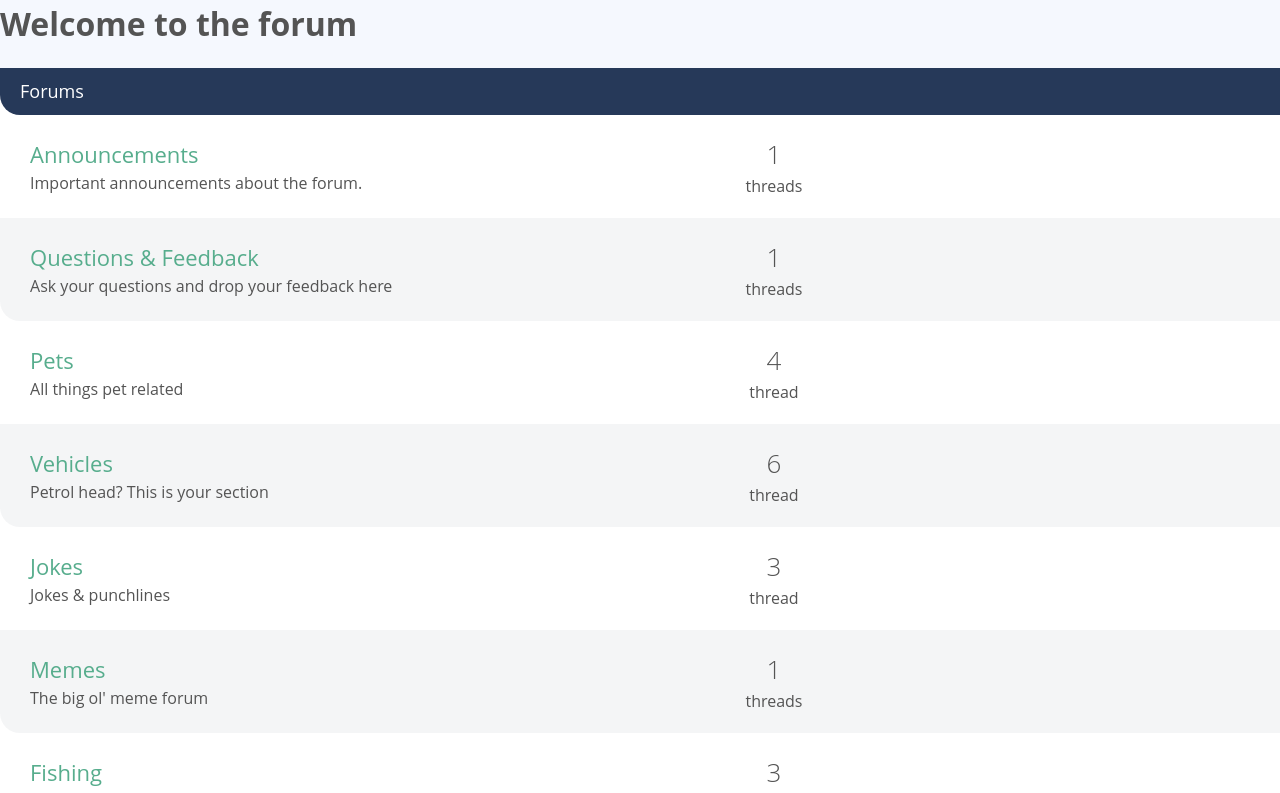
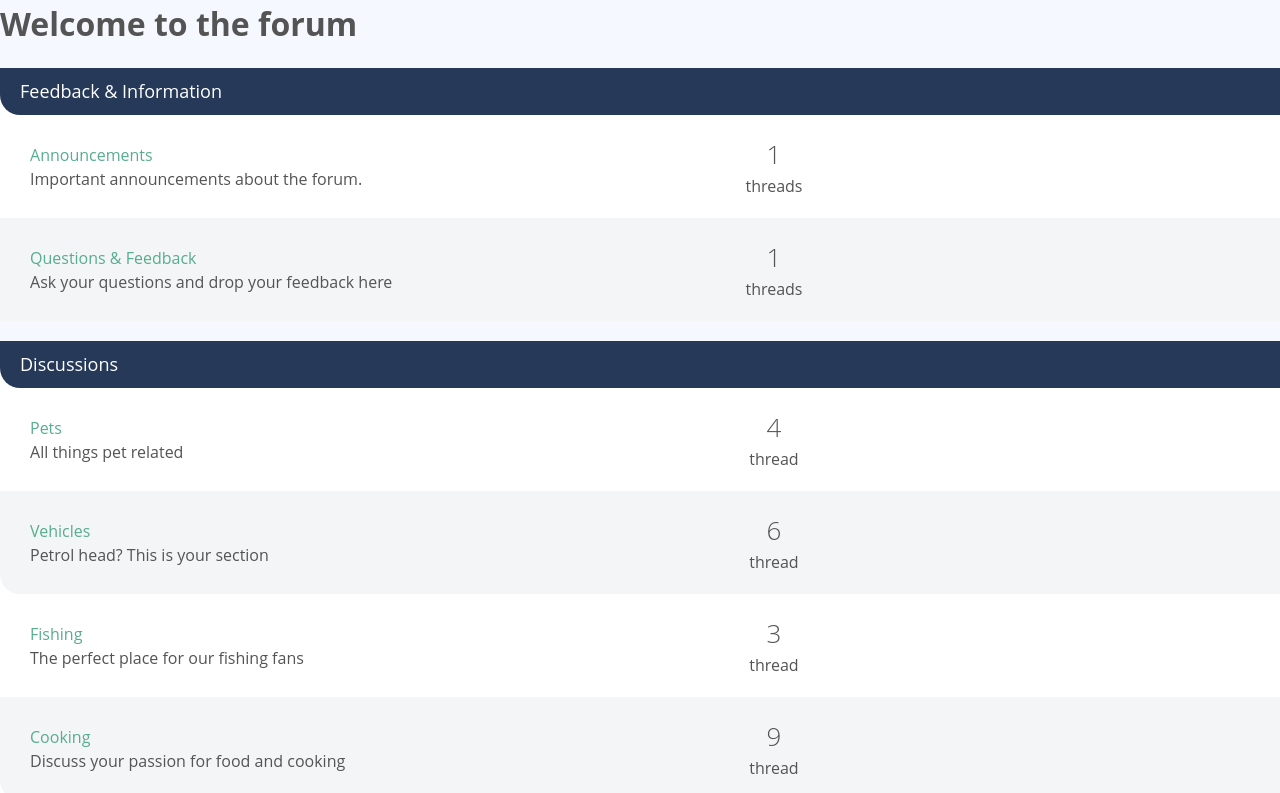
Before and after one commit to AndreNascimento1998/vue-master-class, a Vue app: page / in a window 1280 px wide. Shown: the top 793 px of the page. Built offline with nearby package versions, Linux system fonts and the light colour scheme.

Commit message:
refeact: all files using state global

```diff
--- /dev/null
+++ b/src/components/CategoryList.vue
@@ -0,0 +1,25 @@
+<template>
+    <forum-list
+        v-for="category in categories"
+        :key="category.id"
+        :forums="getForumsCategory(category)"
+        :title="category.name"
+        :categoryId="category.id"
+    />
+</template>
+<script setup>
+import ForumList from '@/components/ForumList.vue';
+import { useGlobalStore } from '@/stores/GlobalStore.js'
+
+const globalStore = useGlobalStore()
+const props = defineProps({
+    categories: {
+        required: true,
+        type: Array
+    },
+})
+
+function getForumsCategory(category) {
+    return globalStore.sourceData.forums.filter(forum => forum.categoryId === category.id)
+}
+</script>
--- a/src/components/ForumList.vue
+++ b/src/components/ForumList.vue
@@ -1,8 +1,9 @@
-export <template>
+<template>
     <div class="forum-list">
 
         <h2 class="list-title">
-            <a href="#">Forums</a>
+            <router-link v-if="categoryId" :to="{name: 'Category', params: {id: categoryId}}">{{ title }}</router-link>
+            <span v-else>{{ title }}</span>
         </h2>
 
         <div
@@ -12,8 +13,6 @@ export <template>
         >
             <div class="forum-details">
                 <router-link
-                    class="text-xlarge"
-                    href="forum.html"
                     :to="{name: 'Forum', params: {id: forum.id}}"
                 >
                     {{ forum.name }}
@@ -24,7 +23,7 @@ export <template>
             <div class="threads-count">
                 <p>
                     <span class="count">{{ forum.threads?.length }}</span>
-                    {{ forum.threads?.length > 1 ? 'thread' : 'threads'}}
+                    {{ parsedThreadsLenght(forum)}}
                 </p>
             </div>
 
@@ -37,10 +36,26 @@ export <template>
 </template>
 
 <script setup>
+
 const props = defineProps({
     forums: {
         required: true,
         type: Array
+    },
+    title: {
+        type: String,
+        default: 'Forum'
+    },
+    categoryId: {
+        required: false,
+        type: String
     }
 })
+
+function parsedThreadsLenght(forum) {
+    if(forum?.threads){
+        return forum.threads?.length > 1 ? 'thread' : 'threads'
+    }
+    return 'no threads'
+}
 </script>
--- a/src/components/PostList.vue
+++ b/src/components/PostList.vue
@@ -25,12 +25,11 @@
 </template>
 
 <script setup>
-import sourceData from '@/data.json'
-import { reactive } from 'vue';
+import { computed } from 'vue';
+import { useGlobalStore } from '@/stores/GlobalStore.js'
 
-const {
-    users
-} = reactive(sourceData)
+const globalStore = useGlobalStore()
+const users = computed(() => globalStore.sourceData.users)
 
 const props = defineProps({
     posts: {
@@ -40,6 +39,6 @@ const props = defineProps({
 })
 
 function userById(userId) {
-    return users.find(u => u.id === userId)
+    return users.value.find(u => u.id === userId)
 }
 </script>
--- a/src/components/ThreadList.vue
+++ b/src/components/ThreadList.vue
@@ -40,9 +40,11 @@
 </template>
 
 <script setup>
-import sourceData from '@/data.json'
-import { reactive } from 'vue';
+import { computed } from 'vue';
 import { RouterLink } from 'vue-router';
+import { useGlobalStore } from '@/stores/GlobalStore.js'
+
+const globalStore = useGlobalStore()
 
 const props = defineProps({
     threads: {
@@ -50,17 +52,10 @@ const props = defineProps({
     }
 })
 
-const {
-    posts,
-    users
-} = reactive(sourceData)
-
-function postById(postId) {
-    return posts.find(p => p.id === postId)
-}
+const users = computed(() => globalStore.sourceData.users)
 
 function userById(userId) {
-    return users.find(u => u.id === userId)
+    return users.value.find(u => u.id === userId)
 }
 
 </script>
--- /dev/null
+++ b/src/pages/Category.vue
@@ -0,0 +1,29 @@
+<template>
+    <h1>{{ category.name }}</h1>
+    <forum-list
+        :title="category.name"
+        :forums="getForumsCategory(category)"
+    />
+</template>
+
+<script setup>
+import ForumList from '@/components/ForumList.vue'
+import { computed } from 'vue';
+import { useGlobalStore } from '@/stores/GlobalStore.js'
+
+const globalStore = useGlobalStore()
+
+const props = defineProps({
+    id: {
+        required: true,
+        type: String
+    }
+})
+
+const category = computed(() => globalStore.sourceData.categories.find(category => category.id === props.id))
+
+
+function getForumsCategory(category) {
+    return globalStore.sourceData.forums.filter(forum => forum.categoryId === category.id)
+}
+</script>
--- a/src/pages/Forum.vue
+++ b/src/pages/Forum.vue
@@ -15,8 +15,10 @@
 
 <script setup>
 import ThreadList from '@/components/ThreadList.vue';
-import sourceData from '@/data.json'
 import { computed } from 'vue';
+import { useGlobalStore } from '@/stores/GlobalStore.js'
+
+const globalStore = useGlobalStore()
 
 const props = defineProps({
     id: {
@@ -25,7 +27,7 @@ const props = defineProps({
     }
 })
 
-const forum = computed(() => sourceData.forums.find(forum => forum.id === props.id))
+const forum = computed(() => globalStore.sourceData.forums.find(forum => forum.id === props.id))
 
-const threads = computed(() => sourceData.threads.filter(thread => thread.forumId === props.id))
+const threads = computed(() => globalStore.sourceData.threads.filter(thread => thread.forumId === props.id))
 </script>
--- a/src/pages/Home.vue
+++ b/src/pages/Home.vue
@@ -1,15 +1,16 @@
 <template>
     <h1>Welcome to the forum</h1>
-    <forum-list :forums="forums" />
+    <category-list :categories="categories" />
 </template>
 
 <script setup>
-import sourceData from '@/data.json'
-import { reactive } from 'vue';
-import ForumList from '../components/ForumList.vue';
+import { computed } from 'vue';
+import CategoryList from '../components/CategoryList.vue';
+import { useGlobalStore } from '@/stores/GlobalStore.js'
 
+const globalStore = useGlobalStore()
 
-const { forums } = reactive(sourceData)
+const categories = computed(() => globalStore.sourceData.categories)
 
 </script>
 
--- a/src/pages/ThreadShow.vue
+++ b/src/pages/ThreadShow.vue
@@ -1,5 +1,5 @@
 <template>
-    <div class="col-large push-top " style="color: black;">
+    <div class="col-large push-top" style="color: black">
         <div>
             <h1>{{ thread.title }}</h1>
             <post-list :posts="threadPosts" />
@@ -9,15 +9,12 @@
 </template>
 
 <script setup>
-import sourceData from '@/data.json'
-import { computed, reactive, ref } from 'vue';
-import PostList from '@/components/PostList.vue';
-import PostsEdit from '../components/PostsEdit.vue';
+import { computed } from "vue"
+import PostList from "@/components/PostList.vue"
+import PostsEdit from "../components/PostsEdit.vue"
+import { useGlobalStore } from '@/stores/GlobalStore.js'
 
-const {
-    threads,
-    posts
-} = reactive(sourceData)
+const globalStore = useGlobalStore()
 
 const props = defineProps({
     id: {
@@ -26,15 +23,14 @@ const props = defineProps({
     }
 })
 
-const thread = computed(() => threads.find(thread => thread.id === props.id))
+const thread = computed(() => globalStore.sourceData.threads.find((thread) => thread.id === props.id))
 
-const threadPosts = computed(() => posts.filter(post => post.threadId === props.id))
+const threadPosts = computed(() => globalStore.sourceData.posts.filter((post) => post.threadId === props.id))
 
 function addPost(eventData) {
-    posts.push(eventData)
+    globalStore.sourceData.posts.push(eventData)
     thread.value.posts.push(eventData.id)
 }
-
 </script>
 
 <style scoped></style>
--- a/src/router/index.js
+++ b/src/router/index.js
@@ -8,6 +8,12 @@ const router = createRouter({
             path: '/',
             name: 'Home',
             component: () => import('@/pages/Home.vue')
+        },
+        {
+            path: '/category/:id',
+            name: 'Category',
+            component: () => import('@/pages/Category.vue'),
+            props: true
         },
         {
             path: '/forum/:id',
@@ -21,10 +27,10 @@ const router = createRouter({
             component: () => import('@/pages/ThreadShow.vue'),
             props: true,
             beforeEnter(to, from, next) {
-                const threadExists = sourceData.threads.find(thread => thread.id === to.params.id)
-                if(threadExists) {
+                const threadExists = sourceData.threads.find((thread) => thread.id === to.params.id)
+                if (threadExists) {
                     return next()
-                }else {
+                } else {
                     next({
                         name: 'NotFound',
                         params: { pathMatch: to.path.substring(1).split('/') },
@@ -38,7 +44,7 @@ const router = createRouter({
             path: '/:pathMatch(.*)*',
             name: 'NotFound',
             component: () => import('@/pages/NotFound.vue')
-        },
+        }
     ]
 })
 
--- /dev/null
+++ b/src/stores/GlobalStore.js
@@ -0,0 +1,11 @@
+import { defineStore } from 'pinia'
+import { ref } from 'vue'
+import data from '@/data.json'
+
+export const useGlobalStore = defineStore('global', () => {
+    const sourceData = ref(data)
+
+    return {
+        sourceData,
+    }
+})
```
Also changed, not shown: src/stores/counter.js (deleted, +0 -12 lines), .prettierrc.json.
